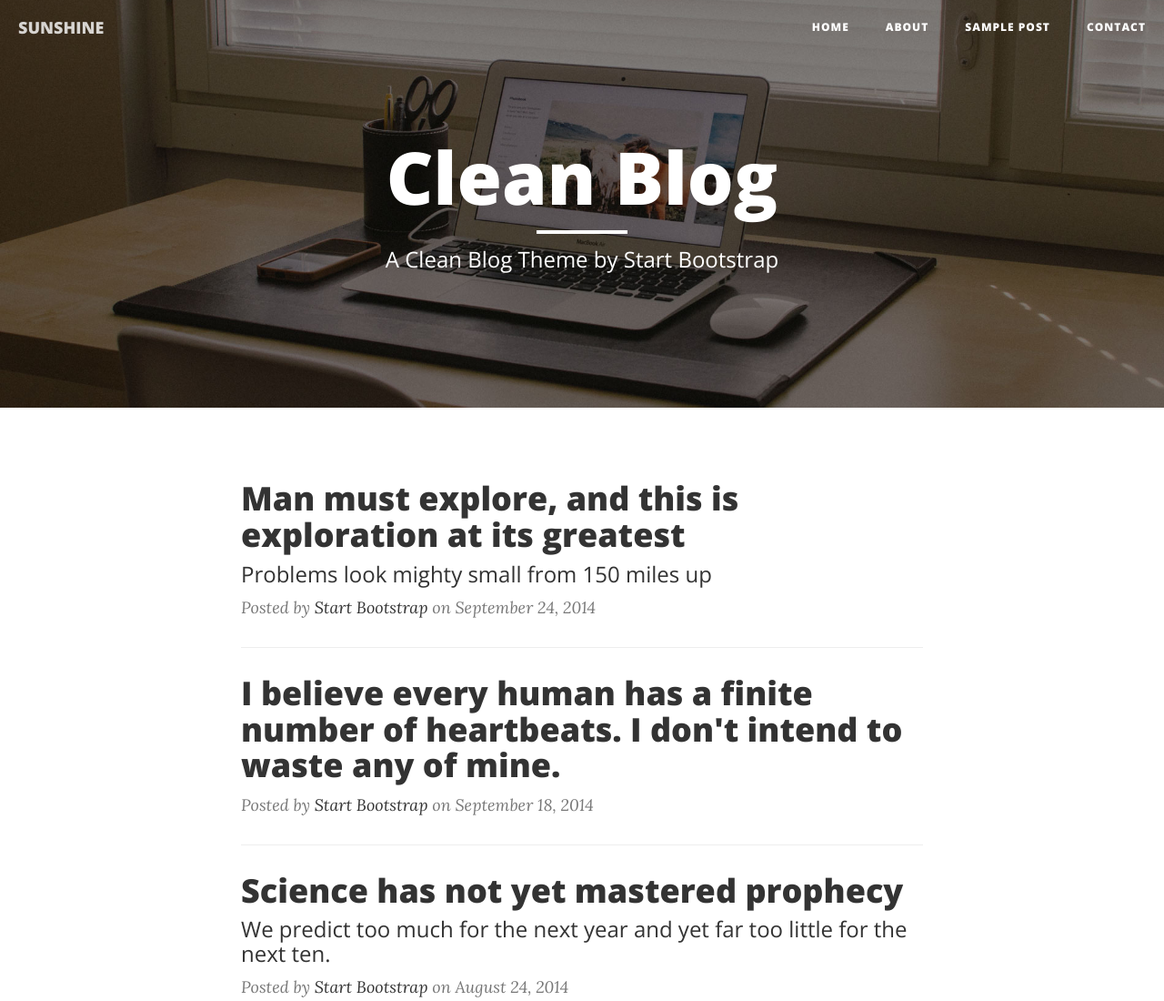
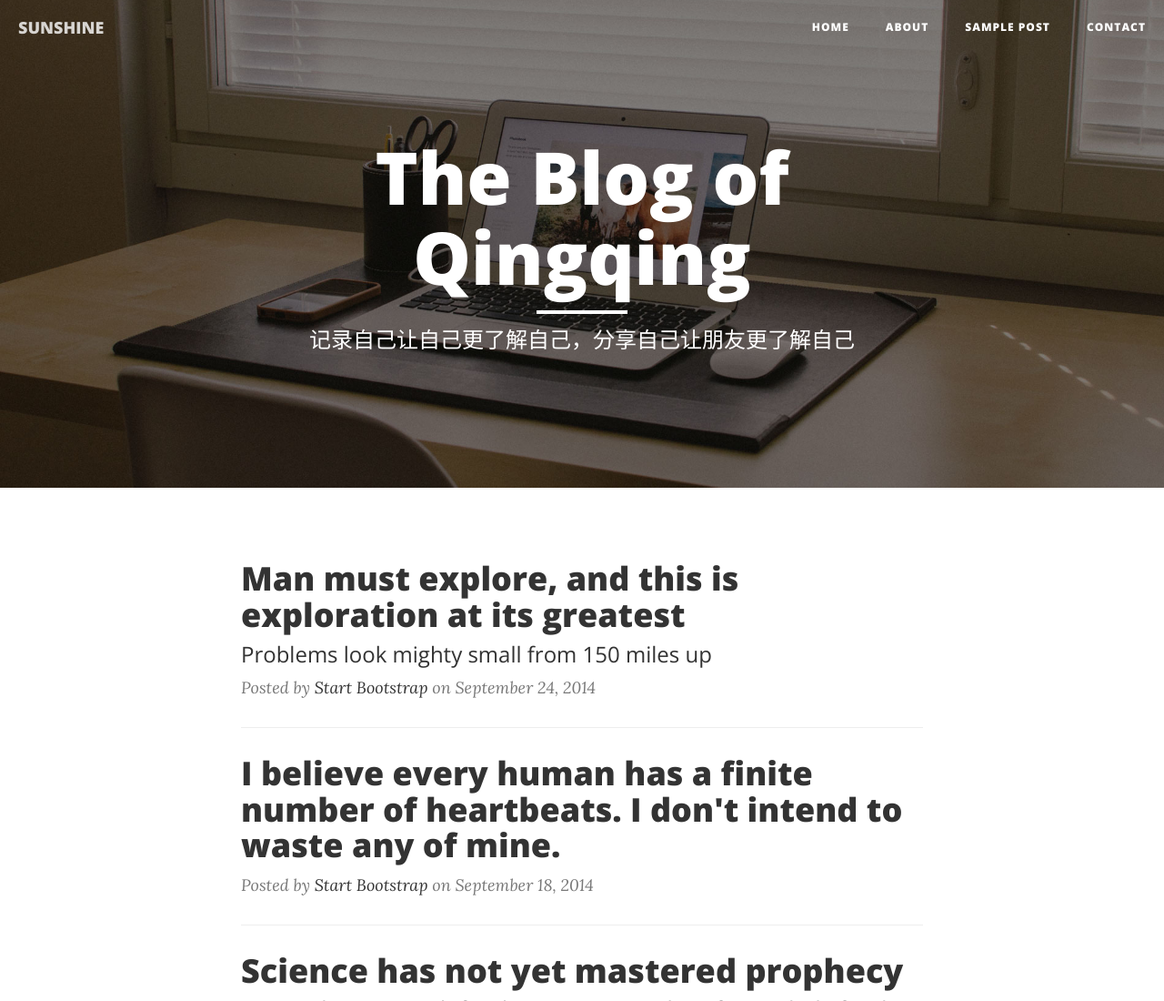
Before and after one commit to qingqing-24/GirlsCodingDayDemo, a website: page index.html in a window 1280 px wide. Shown: the top 1100 px of the page at 91% size. Drawn offline with nearby package versions, Linux system fonts and the light colour scheme.

Commit message:
修改title

```diff
--- a/index.html
+++ b/index.html
@@ -9,7 +9,7 @@
     <meta name="description" content="">
     <meta name="author" content="">
 
-    <title>QQING
+    <title>The Home of Qingqing
     </title>
 
     <!-- Bootstrap Core CSS -->
@@ -75,9 +75,9 @@
             <div class="row">
                 <div class="col-lg-8 col-lg-offset-2 col-md-10 col-md-offset-1">
                     <div class="site-heading">
-                        <h1>Clean Blog</h1>
+                        <h1>The Blog of Qingqing</h1>
                         <hr class="small">
-                        <span class="subheading">A Clean Blog Theme by Start Bootstrap</span>
+                        <span class="subheading">记录自己让自己更了解自己，分享自己让朋友更了解自己</span>
                     </div>
                 </div>
             </div>
```
